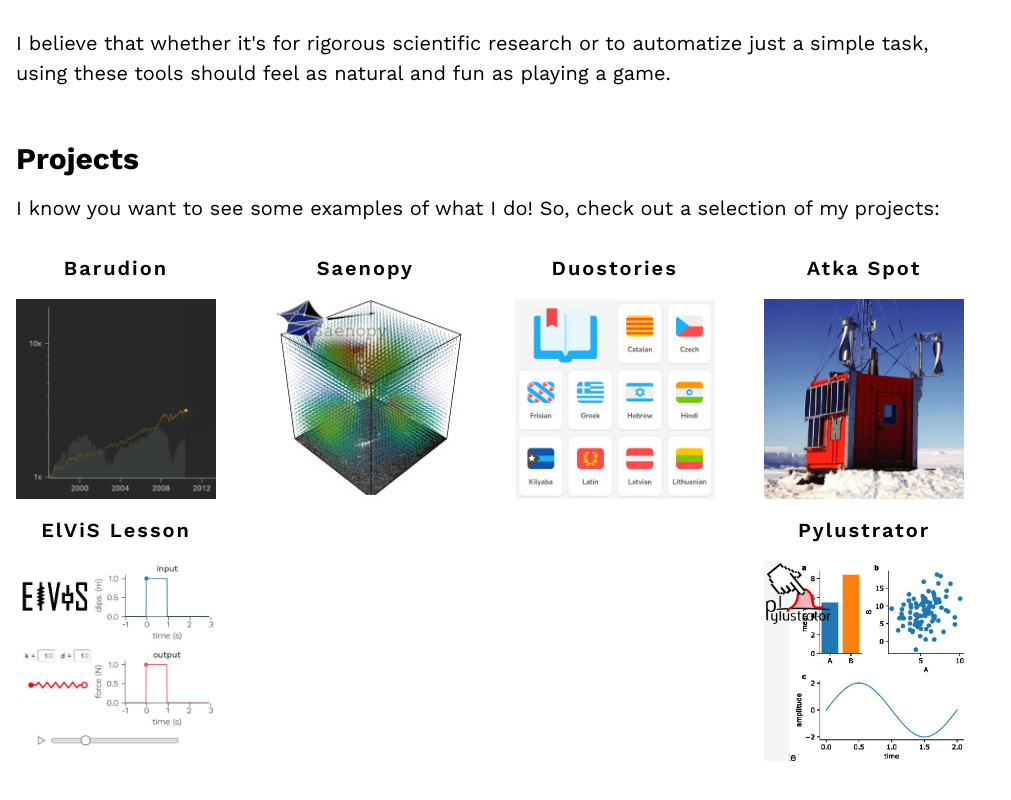
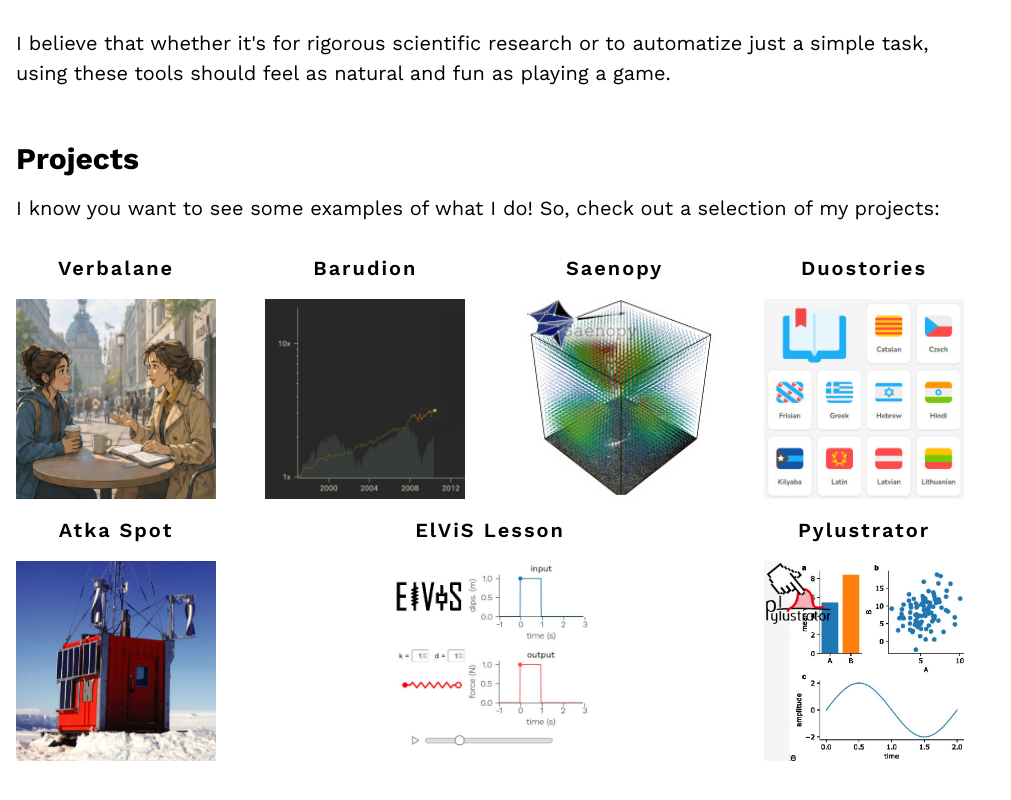
Before and after one commit to rgerum/portfolio-page, a Next.js app: page / in a window 1280 px wide. Shown: the part 736-1536 px from the top of the page, without its empty margins (0-1011 px from the left). Built offline with nearby package versions, Linux system fonts and the light colour scheme; a web font is replaced by a local one.

Commit message:
Add Verbalane project

```diff
--- a/src/app/page.js
+++ b/src/app/page.js
@@ -61,6 +61,12 @@ export default function Page() {
 function ProjectList() {
   const links = [
     {
+      id: "verbalane",
+      text: "Verbalane",
+      image: "/verbalane/title.png",
+      tags: ["react", "language learning", "text-to-speech"],
+    },
+    {
       id: "barudion",
       text: "Barudion",
       tags: ["python", "nextjs", "react"],
@@ -99,7 +105,7 @@ function ProjectList() {
   return (
     <>
       <ol className={styles2.proj_list}>
-        {links.map(({ text, id, tags }) => (
+        {links.map(({ text, id, image, tags }) => (
           <li key={id}>
             <Link className={styles2.proj_entry} href={"/projects/" + id}>
               <div className={styles2.proj_title}>{text}</div>
@@ -107,7 +113,7 @@ function ProjectList() {
                 <Image
                   width={200}
                   height={200}
-                  src={`/${id}/title.jpg`}
+                  src={image ?? `/${id}/title.jpg`}
                   alt={`${text} preview`}
                 />
               </div>
--- a/src/components/NavAsideProjects/NavAsideProjects.jsx
+++ b/src/components/NavAsideProjects/NavAsideProjects.jsx
@@ -8,6 +8,7 @@ import clsx from "clsx";
 function NavAsideProjects() {
   const pathname = usePathname().split("/").at(-1);
   const links = [
+    { id: "verbalane", text: "Verbalane" },
     { id: "barudion", text: "Barudion" },
     { id: "saenopy", text: "Saenopy" },
     { id: "duostories", text: "Duostories" },
--- a/src/components/ProfilePicture/ProfilePicture.jsx
+++ b/src/components/ProfilePicture/ProfilePicture.jsx
@@ -14,6 +14,7 @@ function ProfilePicture({ ...delegated }) {
           width={size}
           height={size}
           alt={""}
+          loading="eager"
         />
       </div>
       <div className={styles.wrapper} {...delegated}>
@@ -23,6 +24,7 @@ function ProfilePicture({ ...delegated }) {
           width={size}
           height={size}
           alt={"my profile picture"}
+          loading="eager"
         />
       </div>
     </>
```
Also changed, not shown: content/verbalane.mdx (added, +29 -0 lines), public/verbalane/title.png (added).
